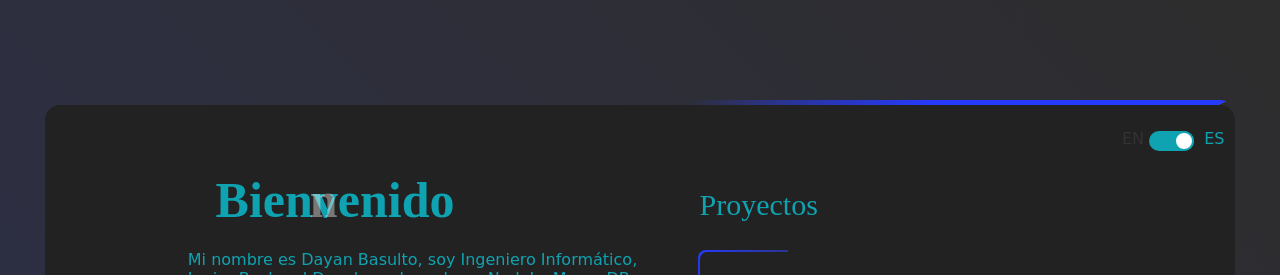
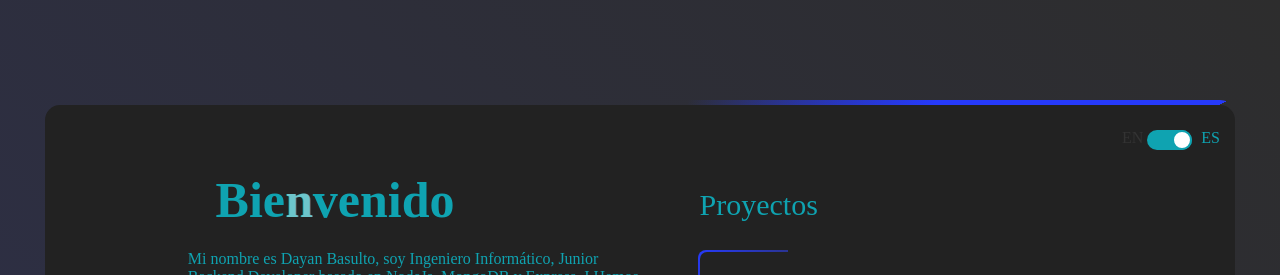
Before and after one commit to Dayan9703/Portfolio0.1, a plain HTML site: page es/index.html in a window 1280 px wide. Shown: the top 275 px of the page. Drawn offline with Linux system fonts and the light colour scheme.

Commit message:
font arreglos

```diff
--- a/index.css
+++ b/index.css
@@ -9,7 +9,7 @@ body {
   background: linear-gradient(45deg, #2D2F47 9%, #2d2d2d 100%);
   width: 100%;
   height: 100%;
-  font-family: cursive;
+  font-family: Montserrat-Regular;
   font-size: 5vs;
   display: flex;
   justify-content: space-around;
@@ -65,7 +65,6 @@ body {
 }
 
 h1 {
-  font-family: Lucida Calligraphy;
   font-size: 50px;
 
   @media (max-width: 768px) {
@@ -90,7 +89,7 @@ h1:before {
   width: 100%;
   z-index: 9;
   text-shadow: none;
-  left: 102px;
+  left: 84px;
   text-align: left;
   -webkit-animation: flicker 3s linear infinite;
   animation: flicker 3s linear infinite;
@@ -110,7 +109,6 @@ h11 {
   margin-inline-start: 0px;
   margin-inline-end: 0px;
   font-weight: bold;
-  font-family: Lucida Calligraphy;
   font-size: 50px;
 
   @media (max-width: 768px) {
@@ -135,7 +133,7 @@ h11:before {
   width: 100%;
   z-index: 9;
   text-shadow: none;
-  left: 122px;
+  left: 98px;
   text-align: left;
   -webkit-animation: flicker 3s linear infinite;
   animation: flicker 3s linear infinite;
```
